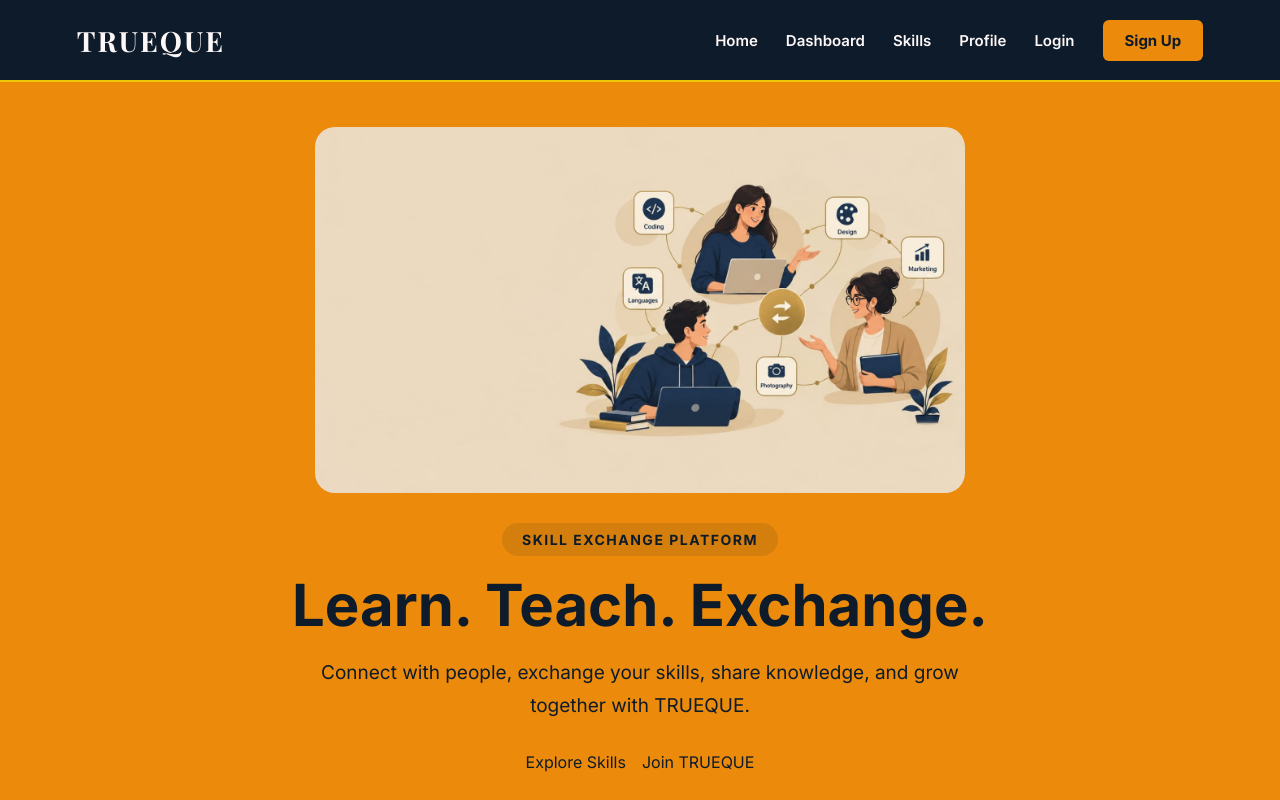
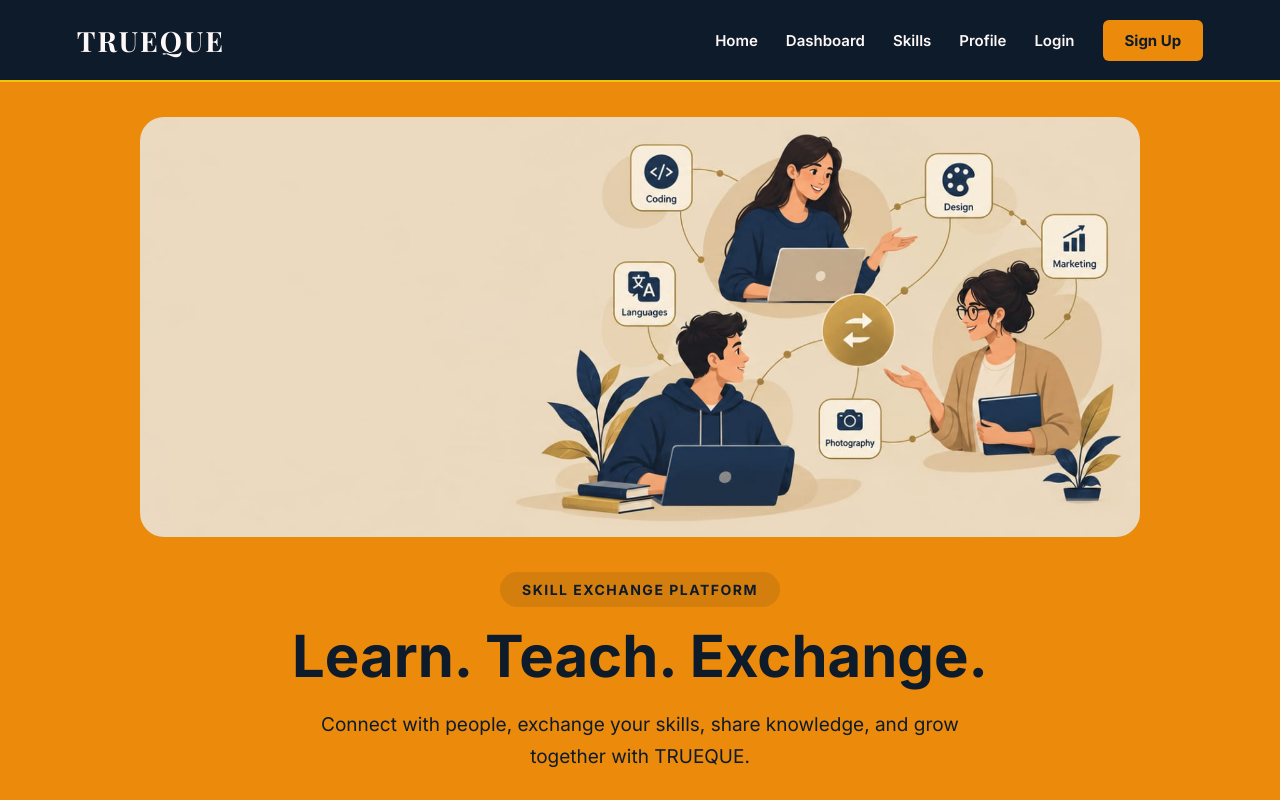
Before and after one commit to Sakeena19-cse/Trueque, a React (Vite) app: page / in a window 1280 px wide. Shown: the top 800 px of the page. Built offline with nearby package versions, Linux system fonts and the light colour scheme.

Commit message:
update Home.jsx

```diff
--- a/src/pages/Home.jsx
+++ b/src/pages/Home.jsx
@@ -8,28 +8,28 @@
 
  {/* =========================
     HERO SECTION
-      ========================== */}
+========================= */}
 <section
   style={{
     background: "var(--tan)",
-          padding: "45px 20px 75px",
+    padding: "35px 20px 75px",
     textAlign: "center",
   }}
 >
   <div
     style={{
-            maxWidth: "1150px",
+      maxWidth: "1200px",
       margin: "0 auto",
     }}
   >
 
-          {/* HERO IMAGE */}
+    {/* HERO IMAGE - LONG AND WIDE */}
     <div
       style={{
+        width: "100%",
         display: "flex",
         justifyContent: "center",
-              alignItems: "center",
-              marginBottom: "30px",
+        marginBottom: "35px",
       }}
     >
       <img
@@ -37,18 +37,20 @@
         alt="TRUEQUE Skill Exchange"
         style={{
           width: "100%",
-                maxWidth: "650px",
-                height: "auto",
+          maxWidth: "1000px",
+          height: "420px",
+          objectFit: "cover",
+          objectPosition: "center",
           display: "block",
-                borderRadius: "20px",
+          borderRadius: "24px",
         }}
       />
     </div>
 
-          {/* HERO CONTENT */}
+    {/* CONTENT BELOW IMAGE */}
     <div
       style={{
-              maxWidth: "800px",
+        maxWidth: "850px",
         margin: "0 auto",
       }}
     >
@@ -57,7 +59,7 @@
       <div
         style={{
           display: "inline-block",
-                padding: "8px 20px",
+          padding: "9px 22px",
           borderRadius: "30px",
           background: "rgba(13, 27, 42, 0.10)",
           color: "var(--oxford-blue)",
@@ -70,7 +72,7 @@
         SKILL EXCHANGE PLATFORM
       </div>
 
-            {/* Heading */}
+      {/* Main Heading */}
       <h1
         style={{
           color: "var(--oxford-blue)",
@@ -89,7 +91,7 @@
           color: "var(--oxford-blue)",
           fontSize: "19px",
           lineHeight: "1.7",
-                maxWidth: "680px",
+          maxWidth: "700px",
           margin: "0 auto 30px",
         }}
       >
@@ -125,9 +127,13 @@
     </div>
   </div>
 
-        {/* HERO RESPONSIVE STYLE */}
+  {/* Responsive */}
   <style>{`
     @media (max-width: 768px) {
+      .home-page img {
+        height: 300px !important;
+      }
+
       .home-page h1 {
         font-size: 40px !important;
       }
@@ -138,16 +144,17 @@
     }
 
     @media (max-width: 480px) {
+      .home-page img {
+        height: 230px !important;
+      }
+
       .home-page h1 {
         font-size: 34px !important;
-            }
-
-            .home-page p {
-              font-size: 16px !important;
       }
     }
   `}</style>
 </section>
+
 
 
       {/* =========================
```
Lines whose indentation alone changed are shown as unchanged.
